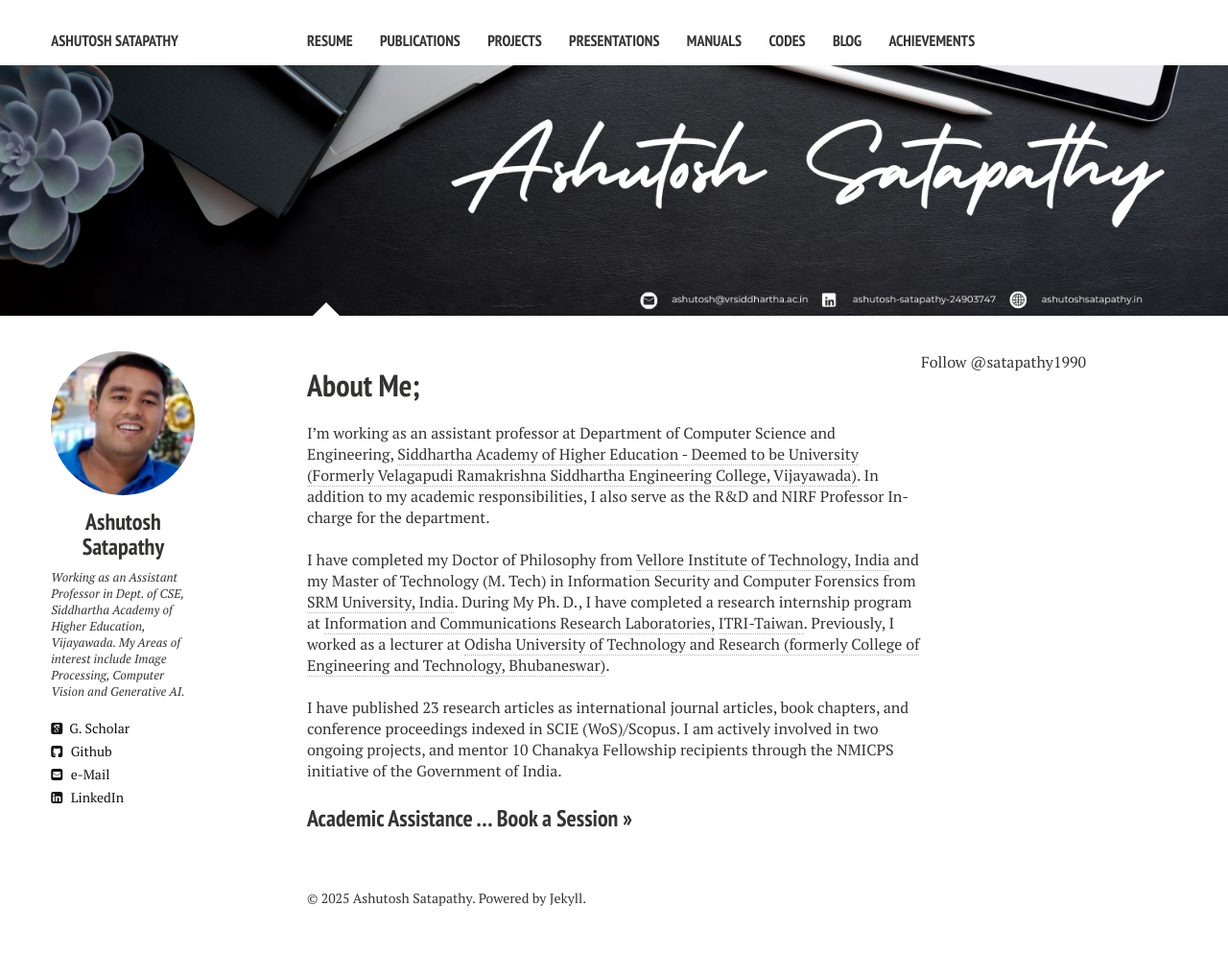
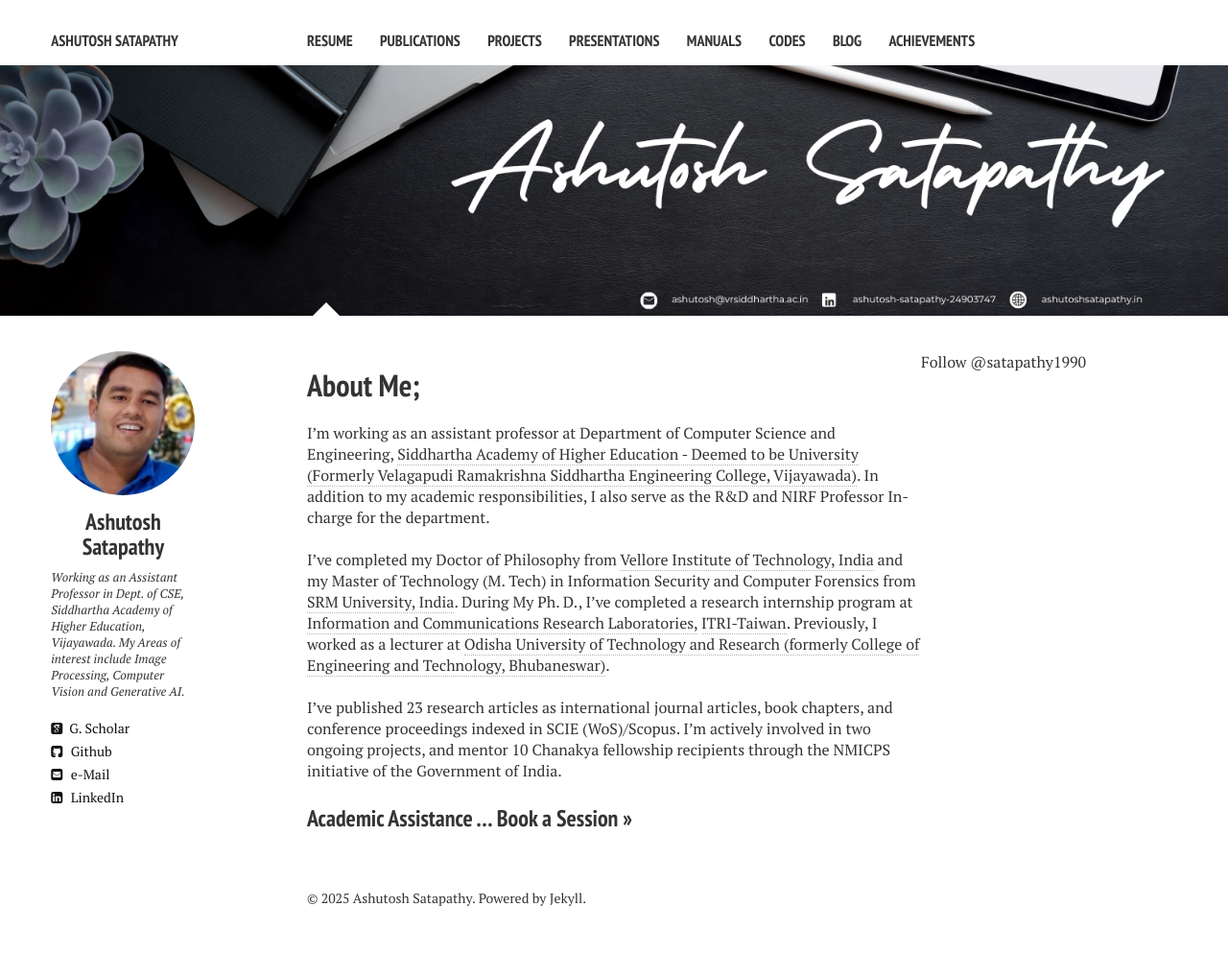
Before and after one commit to ashutoshsatapathy1990/ashutoshsatapathy1990.github.io, a Jekyll site: the page built from index.md, in a window 1280 px wide. Shown: the whole page at 96% size. Built offline with Jekyll 4.4.1, drawn with Linux system fonts in a browser that asks for light colours; nearby versions of some CDN libraries; comment, search, counter and statistics services are not loaded.

Commit message:
Update index.md

```diff
--- a/index.md
+++ b/index.md
@@ -10,9 +10,9 @@ image:
 I'm working as an assistant professor at Department of Computer Science and Engineering, [Siddhartha Academy of Higher Education - Deemed to be University (Formerly Velagapudi Ramakrishna Siddhartha Engineering College, Vijayawada)](https://www.vrsiddhartha.ac.in/cse/wp-content/uploads/2020/06/39_Ashutosh-Satapathy.pdf). In addition to my academic responsibilities, I also serve as the R&D and NIRF Professor In-charge for the department.
 
 <br />
-I have completed my Doctor of Philosophy from [Vellore Institute of Technology, India](http://chennai.vit.ac.in/) and my Master of Technology (M. Tech) in Information Security and Computer Forensics from [SRM University, India](http://www.srmuniv.ac.in/). During My Ph. D., I have completed a research internship program at [Information and Communications Research Laboratories,](https://www.itri.org.tw/english/ListStyle.aspx?DisplayStyle=05&SiteID=1&MmmID=617766560112635060) [ITRI-Taiwan](https://www.itri.org.tw/). Previously, I worked as a lecturer at [Odisha University of Technology and Research (formerly College of Engineering and Technology, Bhubaneswar)](https://outr.ac.in/).
+I've completed my Doctor of Philosophy from [Vellore Institute of Technology, India](http://chennai.vit.ac.in/) and my Master of Technology (M. Tech) in Information Security and Computer Forensics from [SRM University, India](http://www.srmuniv.ac.in/). During My Ph. D., I've completed a research internship program at [Information and Communications Research Laboratories,](https://www.itri.org.tw/english/ListStyle.aspx?DisplayStyle=05&SiteID=1&MmmID=617766560112635060) [ITRI-Taiwan](https://www.itri.org.tw/). Previously, I worked as a lecturer at [Odisha University of Technology and Research (formerly College of Engineering and Technology, Bhubaneswar)](https://outr.ac.in/).
 <br />
 <br />
-I have published 23 research articles as international journal articles, book chapters, and conference proceedings indexed in SCIE (WoS)/Scopus. I am actively involved in two ongoing projects, and mentor 10 Chanakya Fellowship recipients through the NMICPS initiative of the Government of India.
+I've published 23 research articles as international journal articles, book chapters, and conference proceedings indexed in SCIE (WoS)/Scopus. I'm actively involved in two ongoing projects, and mentor 10 Chanakya fellowship recipients through the NMICPS initiative of the Government of India.
 <br />
 ### [Academic Assistance ... Book a Session >>](https://topmate.io/ashutosh_satapathy)
```
